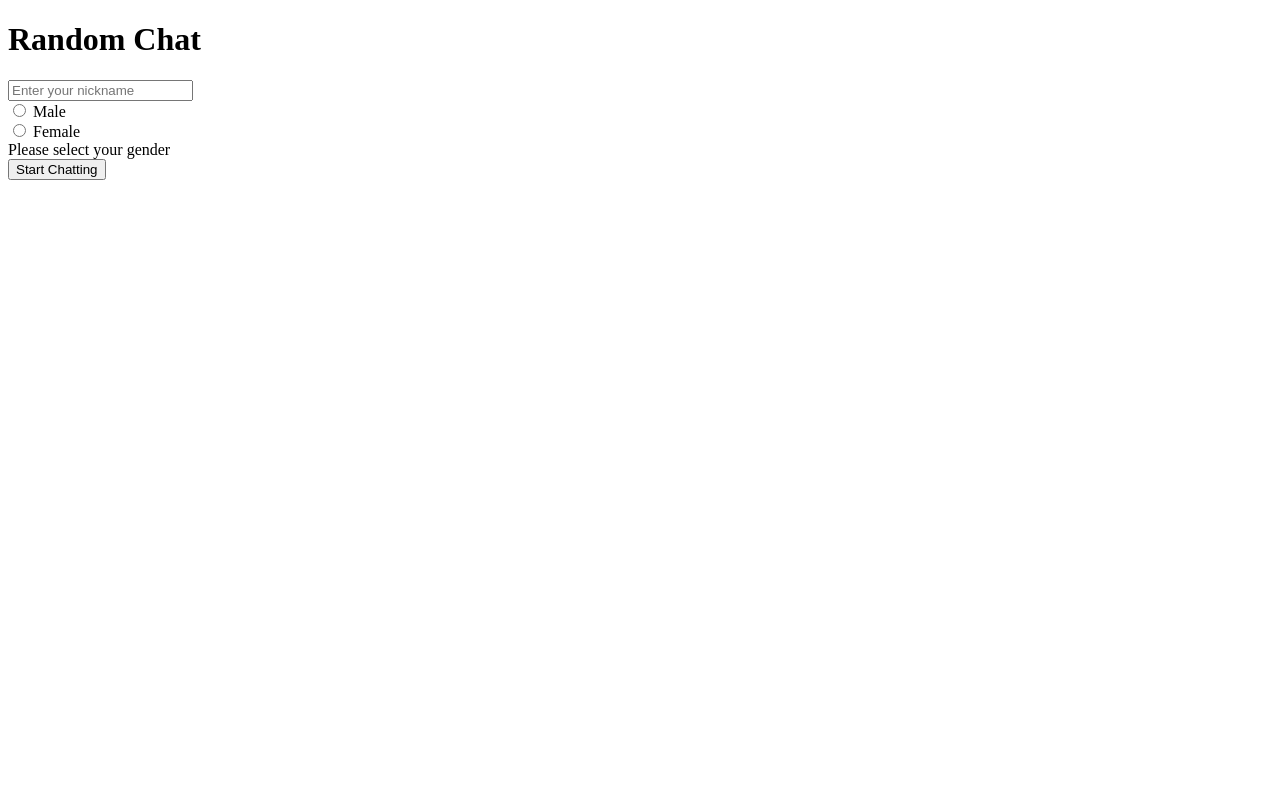
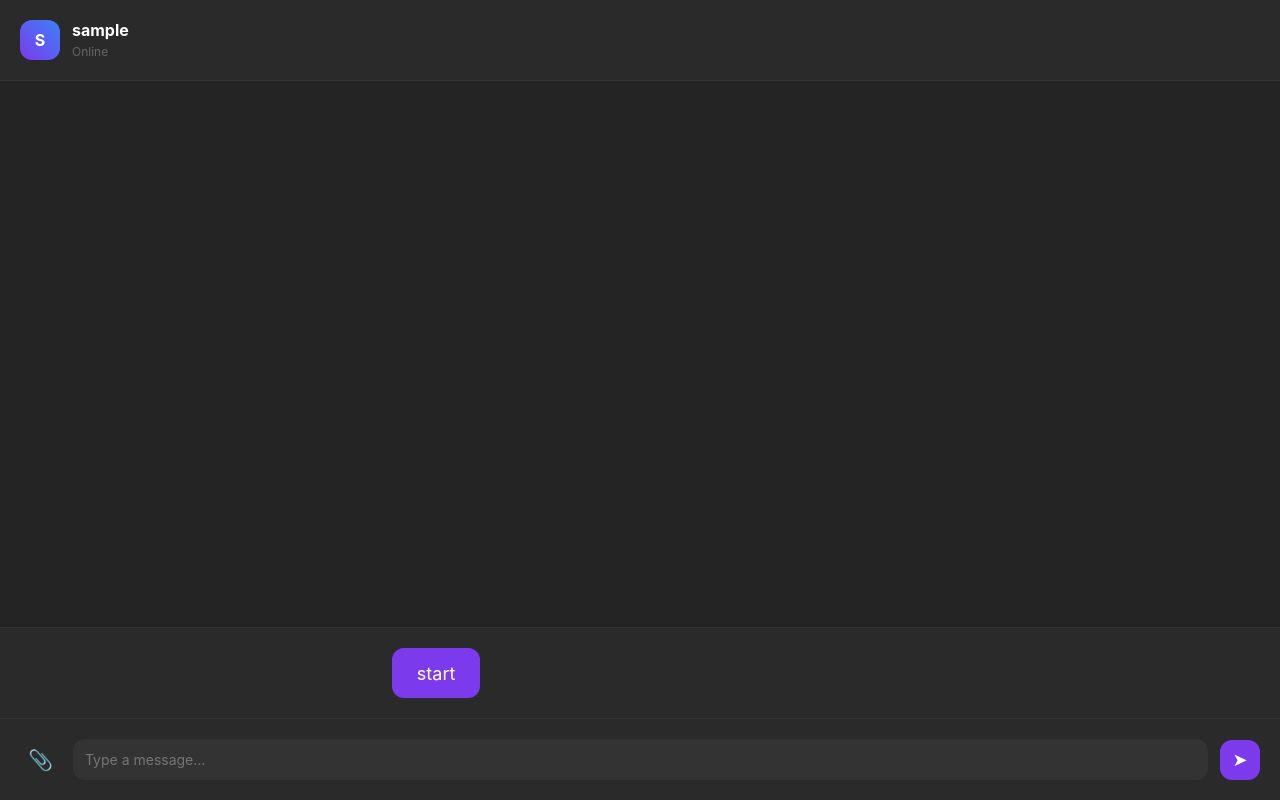
Before and after one commit to Khelendrameena/Chaton, a Flask app: page /chat in a window 1280 px wide. Run offline with Flask 3, Linux system fonts and the light colour scheme; the visitor is signed in with stand-in values (Sample User, id 1); some libraries are stand-ins or nearby versions.

Commit message:
Update chat.html

```diff
--- a/templates/chat.html
+++ b/templates/chat.html
@@ -1,38 +1,56 @@
 <!DOCTYPE html>
 <html>
 <head>
-  <title>Random Chat</title>
-  <style>
-
-  </style>
+    <meta charset="UTF-8">
+    <meta name="viewport" content="width=device-width, initial-scale=1.0">
+    <title>Modern Chat</title>
+    <link rel="stylesheet" href="{{ url_for('static', filename='chat_style_1.css') }}">
+    <link rel="stylesheet" href="{{ url_for('static', filename='chat_style_2.css') }}">
+      <script src="https://cdnjs.cloudflare.com/ajax/libs/socket.io/4.0.1/socket.io.js"></script>
 </head>
 <body>
-  <div class="login-container">
-    <h1>Random Chat</h1>
-    <form action="{{ url_for('enter_chat') }}" method="POST" id="chatForm">
-      <input type="text" name="username" placeholder="Enter your nickname" required>
+    <div class="chat-container">
+        <div class="main-chat">
+            <div class="chat-header">
+                <div class="user-info">
+                    <div class="avatar">{{ username[0] | upper }}</div>
+                    <div>
+                        <h2 style="font-size: 16px;">{{ username }}</h2>
+                        <span style="color: #666; font-size: 12px;">Online</span>
+                    </div>
+                </div>
+            </div>
+            <div class="chat-body" id="chatBody">
+                <!-- Messages will be added here dynamically -->
+            </div>
+            <div class="chat-footer">
 
-      <div class="gender-select">
-        <div class="gender-option">
-          <input type="radio" id="male" name="gender" value="male" required>
-          <label for="male">
-            <span class="gender-icon"></span>
-            <span class="gender-text">Male</span>
-          </label>
+                <button class="send-button_1"  id="status" onclick="startSearch()">start</button>
+<span class="loader" style="position: relative; top: -15px; left: 20px; display: none;" id="loader"></span>    <h2 style="font-size: 16px; color: white;" id="partner-info"></h2>
+
+
+</div>
+            <div class="chat-footer">
+                <input type="file" id="fileInput" accept="image/*,video/*" multiple>
+                <button class="attachment-btn" onclick="document.getElementById('fileInput').click()">
+                    📎
+                </button>
+                <div class="input-container">
+                    <input type="text" class="message-input" placeholder="Type a message..." id="messageInput">
+                    <div id="fileIndicator" class="file-indicator"></div>
+                </div>
+                <button class="send-button" onclick="sendMessage()" id="sendBtn">➤</button>
+            </div>
         </div>
+    </div>
 
-        <div class="gender-option">
-          <input type="radio" id="female" name="gender" value="female">
-          <label for="female">
-            <span class="gender-icon"></span>
-            <span class="gender-text">Female</span>
-          </label>
+    <!-- Preview Modal -->
+    <div class="modal" id="previewModal">
+        <div class="modal-content">
+            <button class="close-modal" onclick="closeModal()">×</button>
+            <div id="modalContent"></div>
         </div>
-      </div>
-      <div class="error-message" id="errorMessage">Please select your gender</div>
-      <button type="submit">Start Chatting</button>
-    </form>
-  </div>
-<script src="{{ url_for('static', filename='index_script.js') }}"></script>
+    </div>
+    <script src="{{ url_for('static', filename='chat_script.js') }}"></script>
 </body>
 </html>
```
